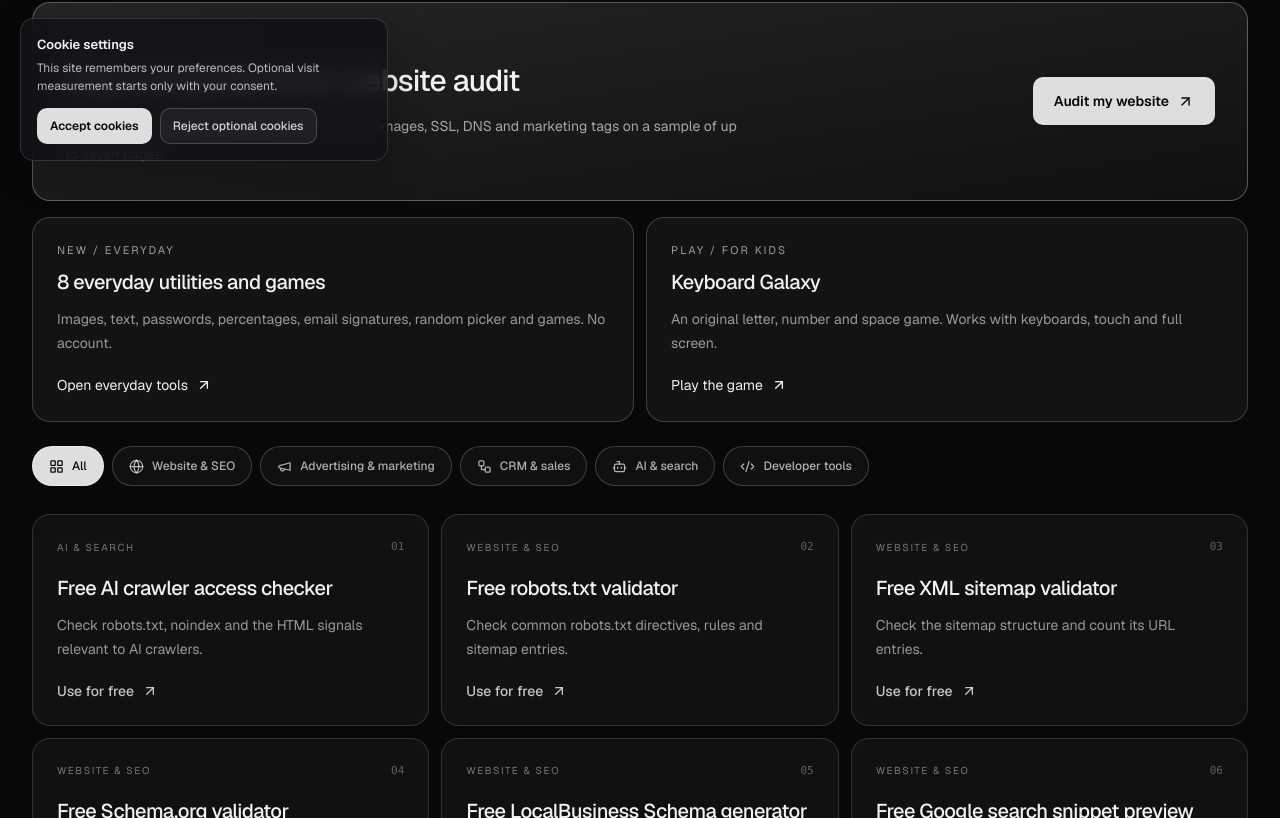
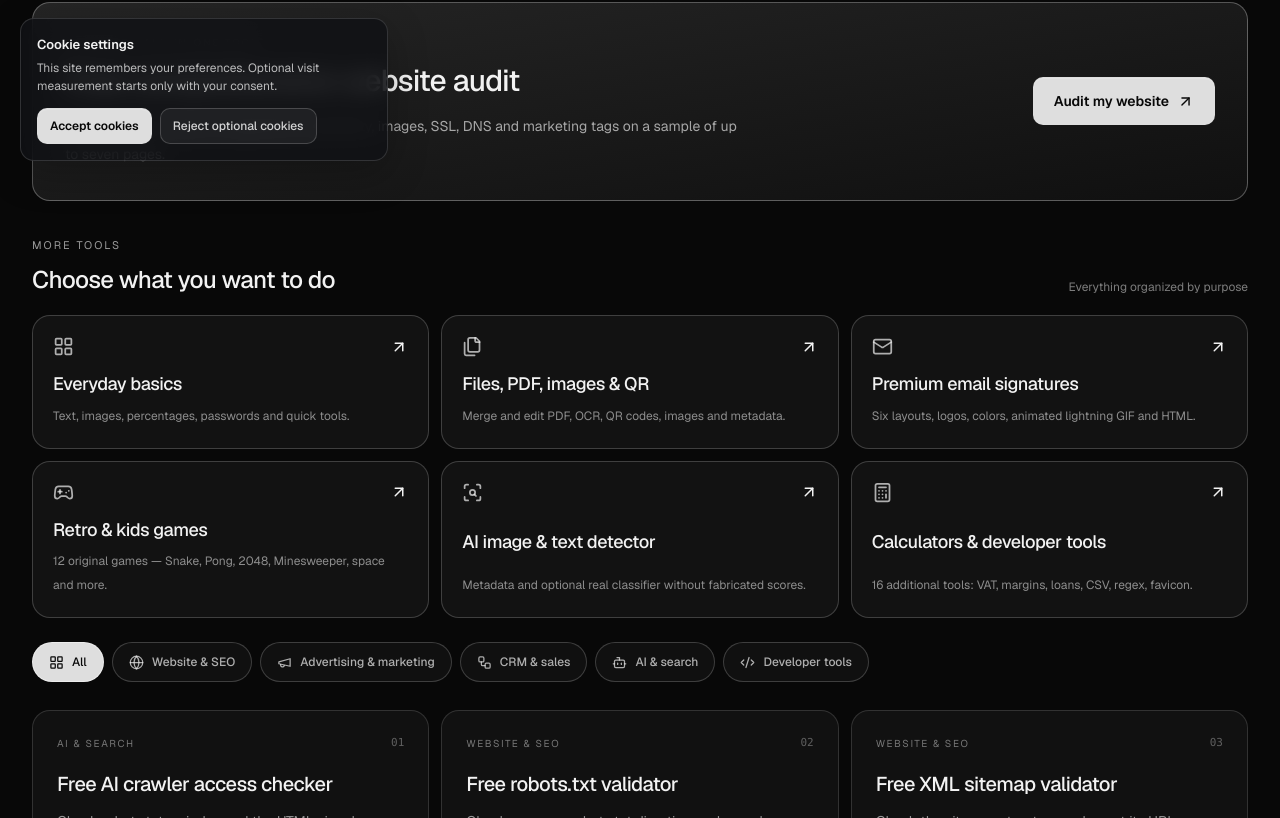
Before and after one commit to ft4k696bk6-prog/kacper-portfolio, a Next.js app: page /en/tools in a window 1280 px wide. Shown: the part 619-1437 px from the top of the page. Built offline with nearby package versions, Linux system fonts and the light colour scheme; no server answers.

Commit message:
feat(toolbox F): organize 6 collections in en directory

```diff
--- a/src/components/EnglishToolsDirectory.tsx
+++ b/src/components/EnglishToolsDirectory.tsx
@@ -1,6 +1,7 @@
 "use client";
 
 import Link from "next/link";
+import { ToolboxHubs } from "@/components/ToolboxHubs";
 import { useMemo, useState } from "react";
 import { ArrowUpRight, Search, Globe, Megaphone, Bot, Code2, Workflow, LayoutGrid } from "lucide-react";
 import { englishToolPath } from "@/lib/toolbox-en";
@@ -30,18 +31,7 @@ export function EnglishToolsDirectory() {
    </div>
    <span className="brand-action inline-flex min-h-12 shrink-0 items-center justify-center gap-2 rounded-lg px-5 py-3 text-sm font-medium">Audit my website <ArrowUpRight size={17}/></span>
   </Link>
-  <div className="mt-4 grid gap-3 md:grid-cols-2">
-   <Link href="/en/tools/everyday" className="group rounded-2xl border border-white/20 bg-[#131313] p-6 transition-colors hover:border-white/60">
-    <p className="page-eyebrow">NEW / EVERYDAY</p><h2 className="mt-3 text-xl font-medium">8 everyday utilities and games</h2>
-    <p className="mt-3 text-sm leading-6 text-white/60">Images, text, passwords, percentages, email signatures, random picker and games. No account.</p>
-    <span className="mt-5 inline-flex items-center gap-2 text-sm">Open everyday tools <ArrowUpRight size={16}/></span>
-   </Link>
-   <Link href="/en/tools/everyday#kids" className="group rounded-2xl border border-white/20 bg-[#131313] p-6 transition-colors hover:border-white/60">
-    <p className="page-eyebrow">PLAY / FOR KIDS</p><h2 className="mt-3 text-xl font-medium">Keyboard Galaxy</h2>
-    <p className="mt-3 text-sm leading-6 text-white/60">An original letter, number and space game. Works with keyboards, touch and full screen.</p>
-    <span className="mt-5 inline-flex items-center gap-2 text-sm">Play the game <ArrowUpRight size={16}/></span>
-   </Link>
-  </div>
+  <ToolboxHubs lang="en"/>
   <div className="mt-6 flex flex-wrap gap-2" aria-label="Tool categories">
    {filters.map(c=>{const Icon=icons[c];return <button key={c} type="button" aria-pressed={category===c} onClick={()=>setCategory(c)} className={"inline-flex min-h-10 items-center gap-2 rounded-full border px-4 py-2 text-xs transition-colors "+(category===c?"border-white/70 bg-[#dedede] text-black":"border-white/20 bg-[#101010] text-white/70 hover:border-white/50")}><Icon size={15}/>{c}</button>;})}
   </div>
```
